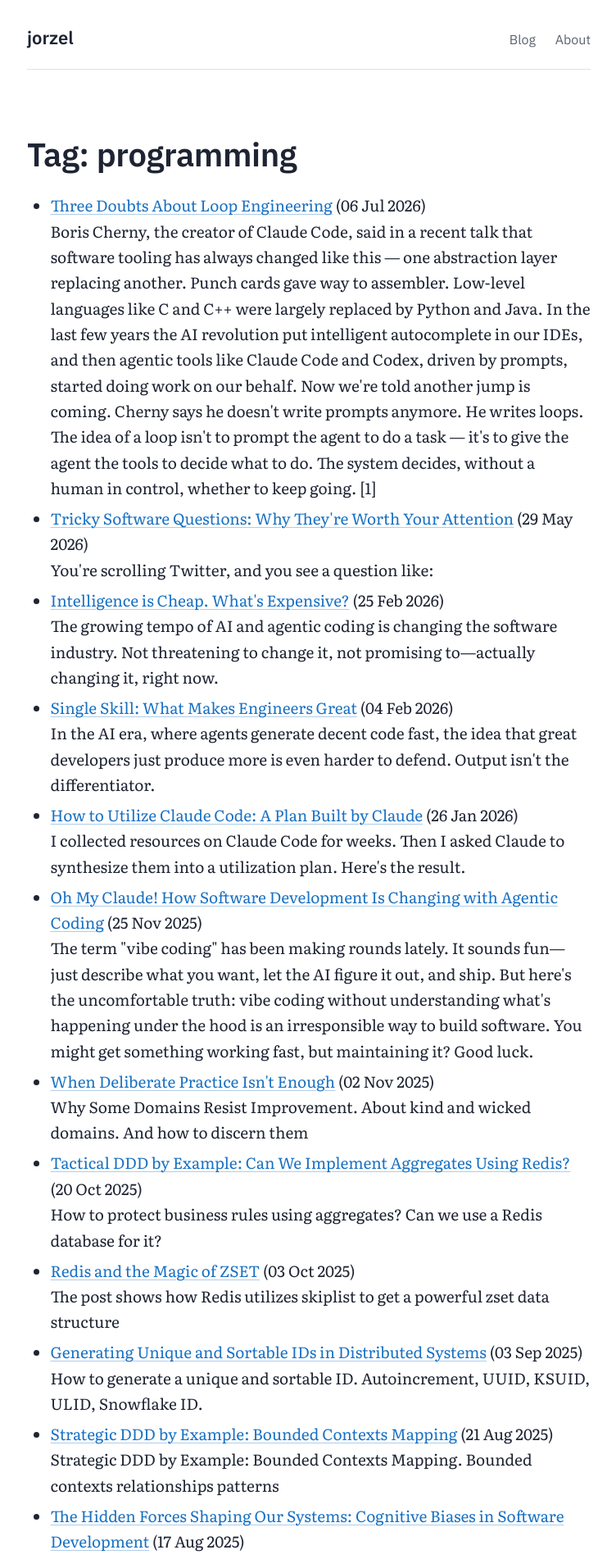
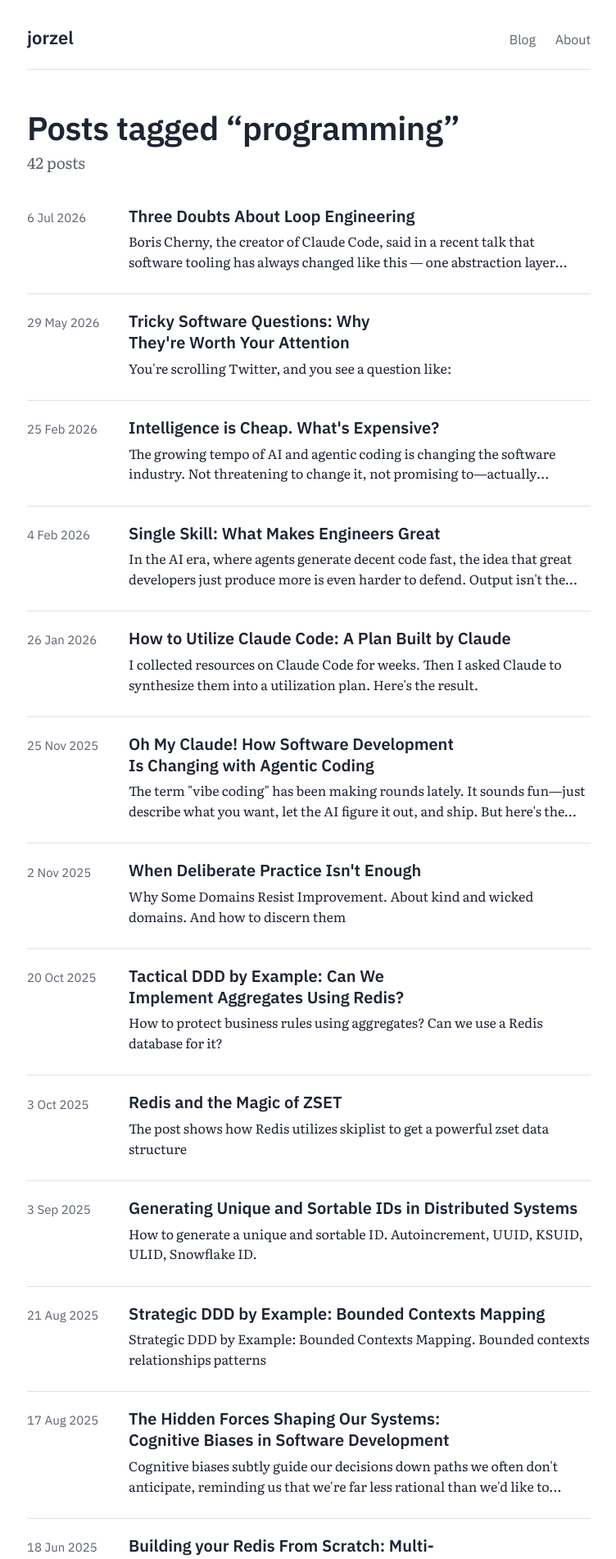
Before and after one commit to jorzel/jorzel.github.io, a Jekyll site: the page built from tag/programming.md, in a window 1280 px wide. Shown: the top 1902 px of the page at 82% size, without its empty margins (263-1015 px from the left). Built offline with Jekyll 4.4.1, drawn with Linux system fonts in a browser that asks for light colours; some of the changed text lies outside the part shown.

Commit message:
Match tag pages to the home page index
Tag pages use the same post list as the home page, with the year in each
date since the list spans years, and show how many posts carry the tag.

Co-Authored-By: Claude Opus 5.5 <noreply@anthropic.com>

```diff
--- a/_layouts/tagpage.html
+++ b/_layouts/tagpage.html
@@ -1,14 +1,20 @@
 ---
 layout: default
 ---
-<div class="post">
-<h1>Tag: {{ page.tag }}</h1>
-<ul>
-{% for post in site.tags[page.tag] %}
-  <li><a href="{{ post.url }}">{{ post.title }}</a> ({{ post.date | date_to_string }})<br>
-    {{ post.description }}
-  </li>
-{% endfor %}
-</ul>
+{% assign posts = site.tags[page.tag] %}
+<div class="tag-page">
+  <h1>Posts tagged “{{ page.tag }}”</h1>
+  <p class="intro">{{ posts.size }} {% if posts.size == 1 %}post{% else %}posts{% endif %}</p>
+
+  <ol class="post-list">
+    {% for post in posts %}
+    <li class="post-item post-item--dated">
+      <time class="post-item-date" datetime="{{ post.date | date_to_xmlschema }}">{{ post.date | date: "%-d %b %Y" }}</time>
+      <div class="post-item-body">
+        <h2 class="post-item-title"><a href="{{ site.baseurl }}{{ post.url }}">{{ post.title }}</a></h2>
+        {% if post.description %}<p class="post-item-summary">{{ post.description }}</p>{% endif %}
+      </div>
+    </li>
+    {% endfor %}
+  </ol>
 </div>
-<hr>
--- a/style.scss
+++ b/style.scss
@@ -263,6 +263,15 @@ nav {
   }
 }
 
+// Tag pages list posts across years, so their dates carry the year
+.post-item--dated {
+  grid-template-columns: 6.5rem 1fr;
+}
+
+.tag-page h1 {
+  margin: 0 0 0.25rem;
+}
+
 .post-item-date {
   padding-top: 0.2rem;
   font-family: $sans;
```
